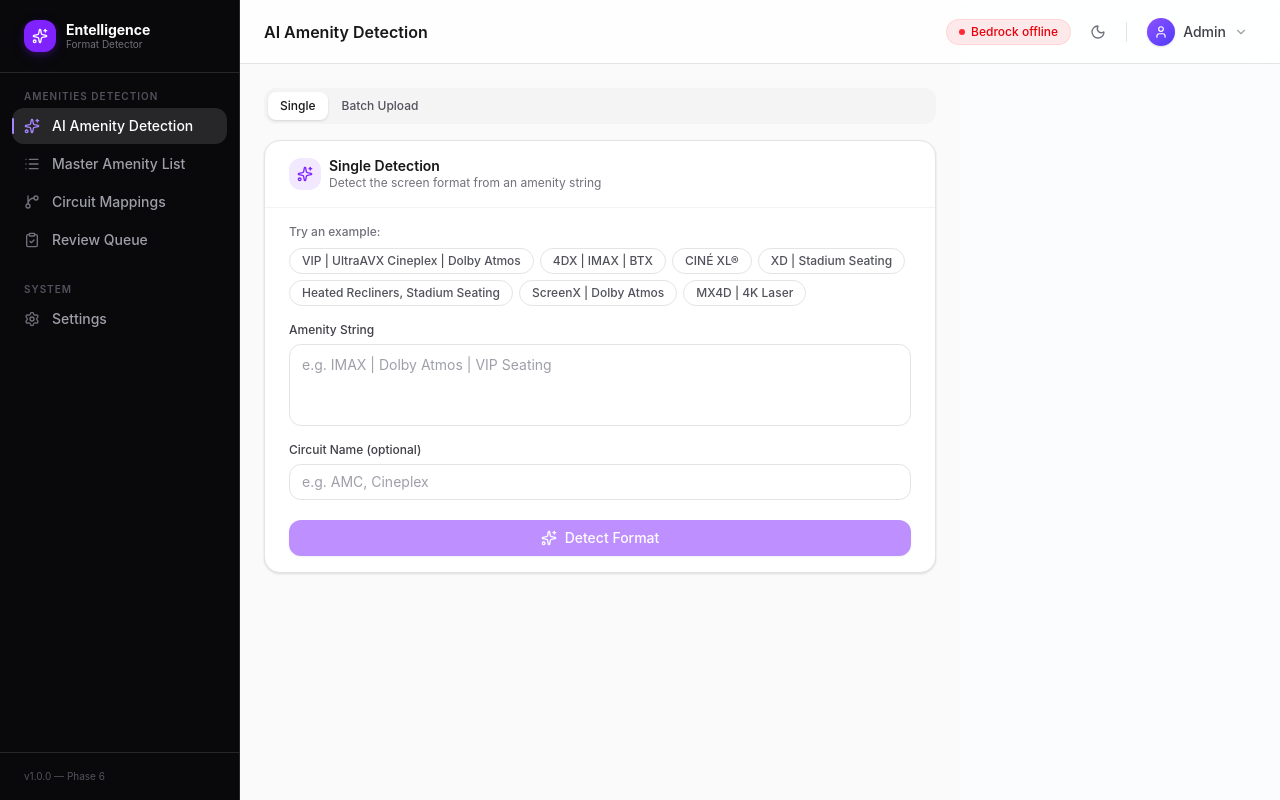
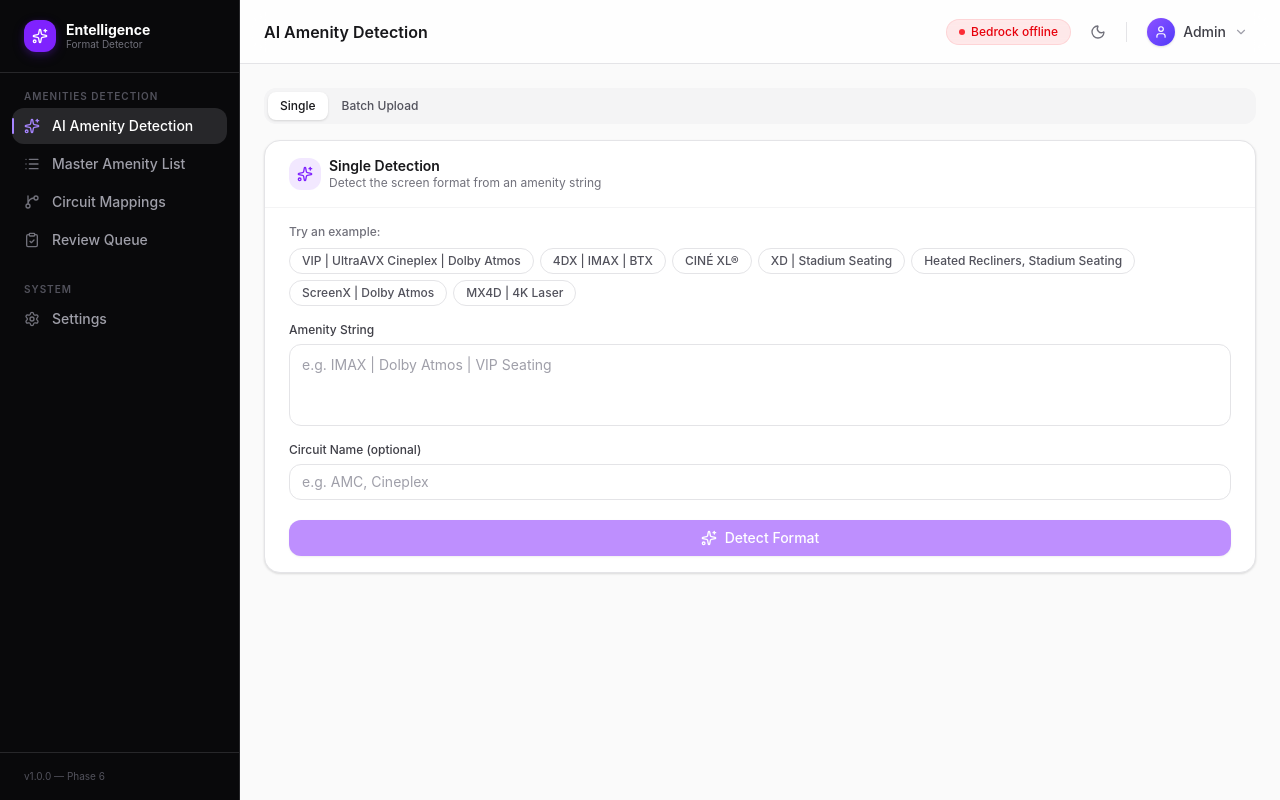
Before and after one commit to prad29/entelligence-ai, a React (Vite) app in the folder frontend/: page /detection in a window 1280 px wide. Built offline with nearby package versions, Linux system fonts and the light colour scheme; no server answers.

Commit message:
fix: remove max-w-2xl constraint from Single Detector, Batch Uploader, and Settings pages to fill full width

```diff
--- a/frontend/src/pages/detection/BatchUploader.tsx
+++ b/frontend/src/pages/detection/BatchUploader.tsx
@@ -37,7 +37,7 @@
   const isRunning = job?.status === 'running' || job?.status === 'pending'
 
   return (
-    <div className="max-w-2xl flex flex-col gap-4">
+    <div className="flex flex-col gap-4">
       <Card>
         <CardHeader>
           <div className="flex items-center gap-2">
--- a/frontend/src/pages/detection/SingleDetector.tsx
+++ b/frontend/src/pages/detection/SingleDetector.tsx
@@ -40,7 +40,7 @@
   }
 
   return (
-    <div className="max-w-2xl flex flex-col gap-4">
+    <div className="flex flex-col gap-4">
       <Card>
         <CardHeader>
           <div className="flex items-center gap-2">
--- a/frontend/src/pages/settings/SettingsPage.tsx
+++ b/frontend/src/pages/settings/SettingsPage.tsx
@@ -151,7 +151,7 @@
 
 function SettingsPage() {
   return (
-    <div className="max-w-2xl flex flex-col gap-6">
+    <div className="flex flex-col gap-6">
       <BedrockConfigCard />
     </div>
   )
```
